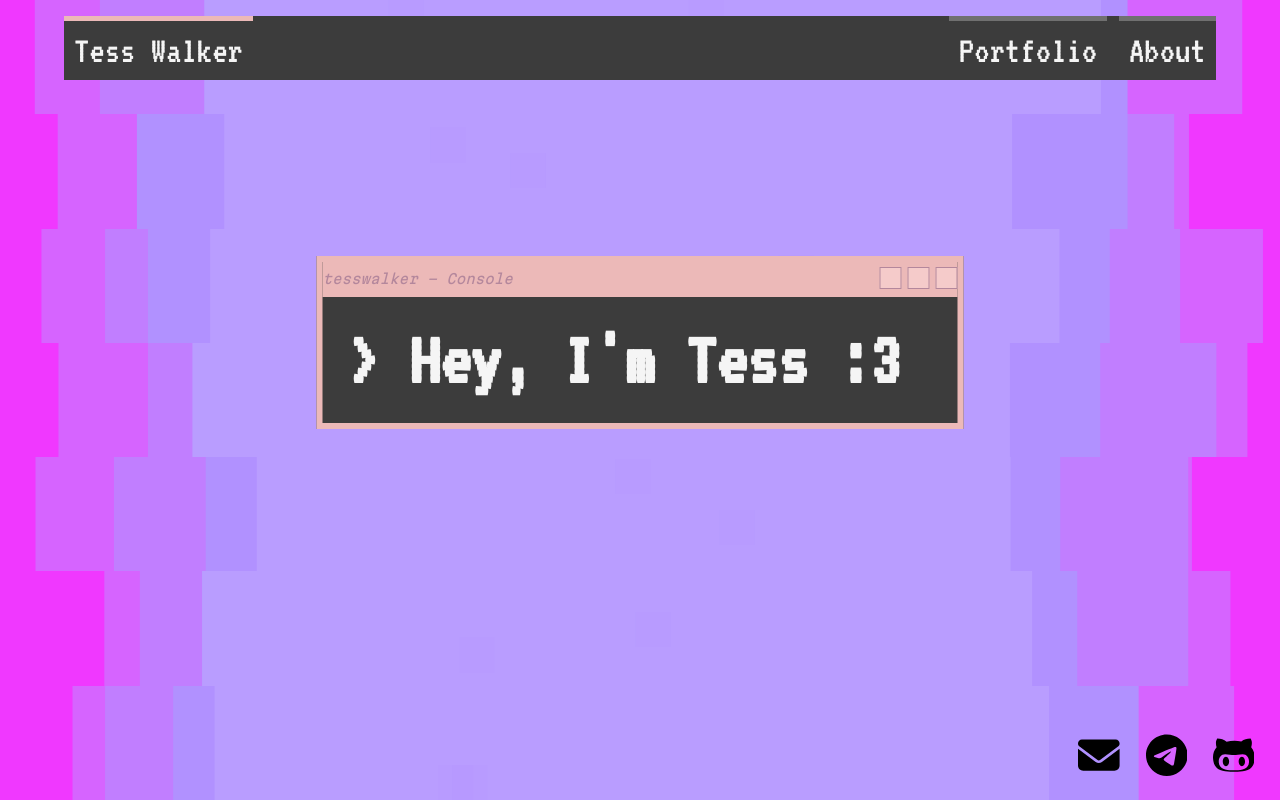
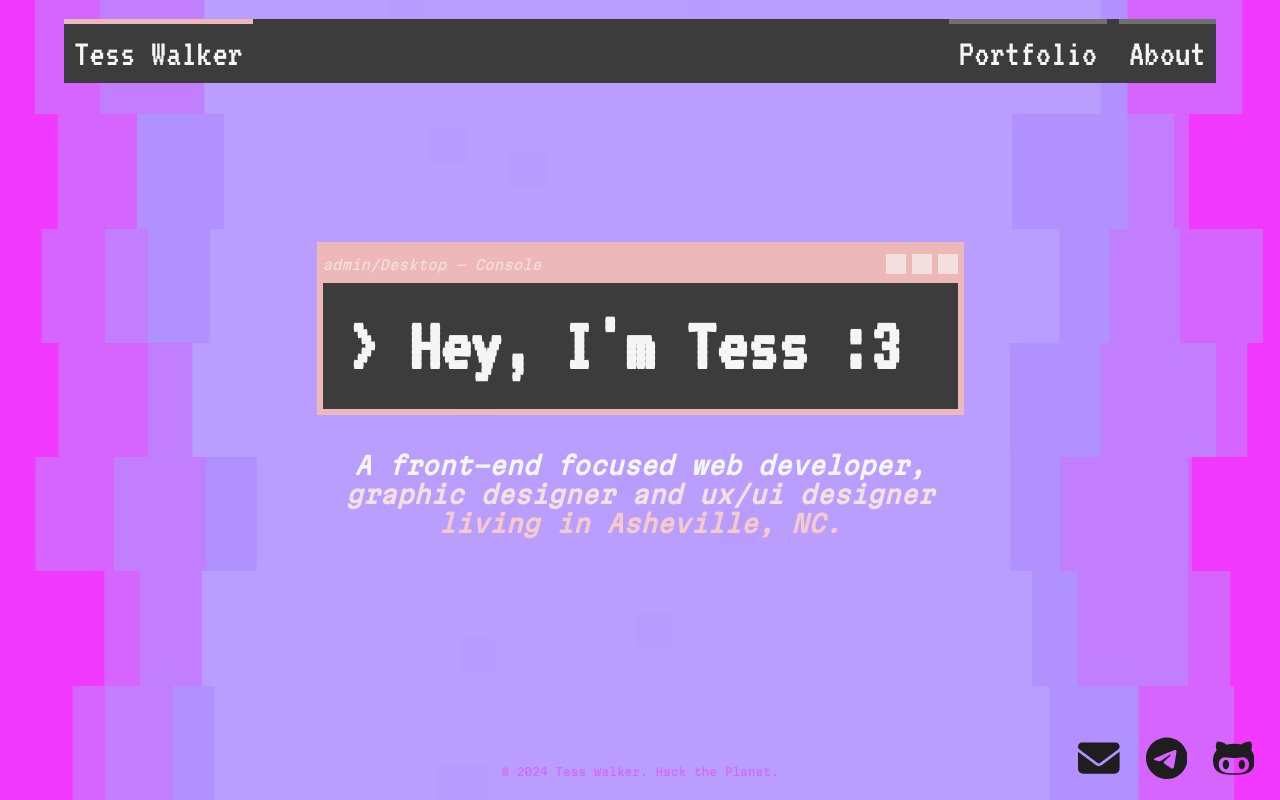
Before and after one commit to raine-y/rainehwalker, a plain HTML site: page index.html in a window 1280 px wide. Drawn offline with Linux system fonts and the light colour scheme.

Commit message:
I dont even remember

```diff
--- a/index.html
+++ b/index.html
@@ -29,22 +29,27 @@
             <svg xmlns="http://www.w3.org/2000/svg" viewBox="0 0 512 512">
                 <!--!Font Awesome Free 6.5.2 by @fontawesome - https://fontawesome.com License - https://fontawesome.com/license/free Copyright 2024 Fonticons, Inc.-->
                 <a xlink:href="mailto: tesshwalker10@gmail.com" target="_blank">
-                    <path fill="#000000" d="M48 64C21.5 64 0 85.5 0 112c0 15.1 7.1 29.3 19.2 38.4L236.8 313.6c11.4 8.5 27 8.5 38.4 0L492.8 150.4c12.1-9.1 19.2-23.3 19.2-38.4c0-26.5-21.5-48-48-48H48zM0 176V384c0 35.3 28.7 64 64 64H448c35.3 0 64-28.7 64-64V176L294.4 339.2c-22.8 17.1-54 17.1-76.8 0L0 176z"/>
+                    <path fill="#1E1E1E" d="M48 64C21.5 64 0 85.5 0 112c0 15.1 7.1 29.3 19.2 38.4L236.8 313.6c11.4 8.5 27 8.5 38.4 0L492.8 150.4c12.1-9.1 19.2-23.3 19.2-38.4c0-26.5-21.5-48-48-48H48zM0 176V384c0 35.3 28.7 64 64 64H448c35.3 0 64-28.7 64-64V176L294.4 339.2c-22.8 17.1-54 17.1-76.8 0L0 176z"/>
                 </a>
             </svg>
             <svg xmlns="http://www.w3.org/2000/svg" viewBox="0 0 496 512">
                 <!--!Font Awesome Free 6.5.2 by @fontawesome - https://fontawesome.com License - https://fontawesome.com/license/free Copyright 2024 Fonticons, Inc.-->
                 <a xlink:href="https://t.me/TessBreaker" target="_blank">
-                    <path fill="#000000" d="M248 8C111 8 0 119 0 256S111 504 248 504 496 393 496 256 385 8 248 8zM363 176.7c-3.7 39.2-19.9 134.4-28.1 178.3-3.5 18.6-10.3 24.8-16.9 25.4-14.4 1.3-25.3-9.5-39.3-18.7-21.8-14.3-34.2-23.2-55.3-37.2-24.5-16.1-8.6-25 5.3-39.5 3.7-3.8 67.1-61.5 68.3-66.7 .2-.7 .3-3.1-1.2-4.4s-3.6-.8-5.1-.5q-3.3 .7-104.6 69.1-14.8 10.2-26.9 9.9c-8.9-.2-25.9-5-38.6-9.1-15.5-5-27.9-7.7-26.8-16.3q.8-6.7 18.5-13.7 108.4-47.2 144.6-62.3c68.9-28.6 83.2-33.6 92.5-33.8 2.1 0 6.6 .5 9.6 2.9a10.5 10.5 0 0 1 3.5 6.7A43.8 43.8 0 0 1 363 176.7z"/>
+                    <path fill="#1E1E1E" d="M248 8C111 8 0 119 0 256S111 504 248 504 496 393 496 256 385 8 248 8zM363 176.7c-3.7 39.2-19.9 134.4-28.1 178.3-3.5 18.6-10.3 24.8-16.9 25.4-14.4 1.3-25.3-9.5-39.3-18.7-21.8-14.3-34.2-23.2-55.3-37.2-24.5-16.1-8.6-25 5.3-39.5 3.7-3.8 67.1-61.5 68.3-66.7 .2-.7 .3-3.1-1.2-4.4s-3.6-.8-5.1-.5q-3.3 .7-104.6 69.1-14.8 10.2-26.9 9.9c-8.9-.2-25.9-5-38.6-9.1-15.5-5-27.9-7.7-26.8-16.3q.8-6.7 18.5-13.7 108.4-47.2 144.6-62.3c68.9-28.6 83.2-33.6 92.5-33.8 2.1 0 6.6 .5 9.6 2.9a10.5 10.5 0 0 1 3.5 6.7A43.8 43.8 0 0 1 363 176.7z"/>
                 </a>
                 </svg>
             <svg xmlns="http://www.w3.org/2000/svg" viewBox="0 0 480 512">
                 <!--!Font Awesome Free 6.5.2 by @fontawesome - https://fontawesome.com License - https://fontawesome.com/license/free Copyright 2024 Fonticons, Inc.-->
                 <a xlink:href="https://github.com/tessbreaker" target="_blank">
-                    <path fill="#000000" d="M186.1 328.7c0 20.9-10.9 55.1-36.7 55.1s-36.7-34.2-36.7-55.1 10.9-55.1 36.7-55.1 36.7 34.2 36.7 55.1zM480 278.2c0 31.9-3.2 65.7-17.5 95-37.9 76.6-142.1 74.8-216.7 74.8-75.8 0-186.2 2.7-225.6-74.8-14.6-29-20.2-63.1-20.2-95 0-41.9 13.9-81.5 41.5-113.6-5.2-15.8-7.7-32.4-7.7-48.8 0-21.5 4.9-32.3 14.6-51.8 45.3 0 74.3 9 108.8 36 29-6.9 58.8-10 88.7-10 27 0 54.2 2.9 80.4 9.2 34-26.7 63-35.2 107.8-35.2 9.8 19.5 14.6 30.3 14.6 51.8 0 16.4-2.6 32.7-7.7 48.2 27.5 32.4 39 72.3 39 114.2zm-64.3 50.5c0-43.9-26.7-82.6-73.5-82.6-18.9 0-37 3.4-56 6-14.9 2.3-29.8 3.2-45.1 3.2-15.2 0-30.1-.9-45.1-3.2-18.7-2.6-37-6-56-6-46.8 0-73.5 38.7-73.5 82.6 0 87.8 80.4 101.3 150.4 101.3h48.2c70.3 0 150.6-13.4 150.6-101.3zm-82.6-55.1c-25.8 0-36.7 34.2-36.7 55.1s10.9 55.1 36.7 55.1 36.7-34.2 36.7-55.1-10.9-55.1-36.7-55.1z"/>
+                    <path fill="#1E1E1E" d="M186.1 328.7c0 20.9-10.9 55.1-36.7 55.1s-36.7-34.2-36.7-55.1 10.9-55.1 36.7-55.1 36.7 34.2 36.7 55.1zM480 278.2c0 31.9-3.2 65.7-17.5 95-37.9 76.6-142.1 74.8-216.7 74.8-75.8 0-186.2 2.7-225.6-74.8-14.6-29-20.2-63.1-20.2-95 0-41.9 13.9-81.5 41.5-113.6-5.2-15.8-7.7-32.4-7.7-48.8 0-21.5 4.9-32.3 14.6-51.8 45.3 0 74.3 9 108.8 36 29-6.9 58.8-10 88.7-10 27 0 54.2 2.9 80.4 9.2 34-26.7 63-35.2 107.8-35.2 9.8 19.5 14.6 30.3 14.6 51.8 0 16.4-2.6 32.7-7.7 48.2 27.5 32.4 39 72.3 39 114.2zm-64.3 50.5c0-43.9-26.7-82.6-73.5-82.6-18.9 0-37 3.4-56 6-14.9 2.3-29.8 3.2-45.1 3.2-15.2 0-30.1-.9-45.1-3.2-18.7-2.6-37-6-56-6-46.8 0-73.5 38.7-73.5 82.6 0 87.8 80.4 101.3 150.4 101.3h48.2c70.3 0 150.6-13.4 150.6-101.3zm-82.6-55.1c-25.8 0-36.7 34.2-36.7 55.1s10.9 55.1 36.7 55.1 36.7-34.2 36.7-55.1-10.9-55.1-36.7-55.1z"/>
                 </a>
             </svg>
         </div>
+    </div>
+    <div id="copyright">
+        <p>
+            © 2024 Tess Walker. Hack the Planet.
+        </p>
     </div>
     <div id="slider-container">
         <div class="slider">
@@ -84,11 +89,11 @@
                     <div class="cubeRight2"></div>
                 </div>
                 <img id="left-image" src="images/layered-steps-haikei.svg">
-                <img id="right-image" src="images/layered-steps-haikei(1).svg"
+                <img id="right-image" src="images/layered-steps-haikei(1).svg">
                 <div id="slide-1">
                     <div id="popup-container">
                         <div id="popup-header">
-                            <p><i>tesswalker - Console</i></p>
+                            <p><i>admin/Desktop - Console</i></p>
                             <div id="resize">
                                 <div id="resize-box"></div>
                                 <div id="resize-box"></div>
@@ -102,6 +107,11 @@
                             <h1 id="intro-line-1">
                             </h1>
                         </div>
+                    </div>
+                    <div id="desc">
+                        <h2>
+                            <i>A front-end focused web developer, <span id="line-2">graphic designer and ux/ui designer</span> <span id="line-3">living in Asheville, NC.</span></i>
+                        </h2>
                     </div>
                 </div>
             </div>
--- a/styles/about.css
+++ b/styles/about.css
@@ -18,7 +18,7 @@ body, html {
 #nav-container {
     position: absolute;
     z-index: 20;
-    top: 1rem;
+    top: 1.2rem;
     background-color: #3C3C3C;
     width: 90vw;
     left: 50%;
--- a/styles/index.css
+++ b/styles/index.css
@@ -96,7 +96,7 @@ body, html {
 #nav-container {
     position: absolute;
     z-index: 25;
-    top: 1rem;
+    top: 1.2rem;
     background-color: #3C3C3C;
     width: 90vw;
     left: 50%;
@@ -165,7 +165,7 @@ body, html {
     position: absolute;
     z-index: 20;
     right: 1.6rem;
-    bottom: 1.4rem;
+    bottom: 1.2rem;
     width: auto;
     height: auto;
 }
@@ -179,6 +179,19 @@ body, html {
 #social > svg {
     height: auto;
     width: 2.6rem;
+}
+
+/* COPYRITGHT */
+
+#copyright {
+    position: absolute;
+    left: 50%;
+    transform: translateX(-50%);
+    bottom: .7rem;
+    z-index: 15;
+    font-family: 'Martian_Mono';
+    font-size: 11px;
+    color: #D664FF;
 }
 
 /* SLIDER */
@@ -220,11 +233,14 @@ body, html {
 }
 
 #slide-1 {
-    height: 100%;
-    width: 100%;
-    position: absolute;
+    height: 100vh;
+    width: 100vw;
+    position: relative;
     display: flex;
     flex-direction: column;
+    justify-content: center;
+    align-items: center;
+    gap: 1rem;
 }
 
 #intro-container {
@@ -254,10 +270,6 @@ body, html {
     border: 6px solid #ECB9B8;
     position: relative;
     z-index: 15;
-    top: 32%;
-    transform: translateY(-50%);
-    left: 50%;
-    transform: translateX(-50%);
     width: 635px;
     background-color: #3C3C3C;
 }
@@ -270,7 +282,7 @@ body, html {
     height: 32px;
     width: 100%;
     background-color: #ECB9B8;
-    color: #b4879c;
+    color: #F5E0E0;
     padding-bottom: 3px;
     font-family: 'Martian_Mono';
     font-size: .85rem;
@@ -284,7 +296,25 @@ body, html {
 #resize-box {
     height: 20px;
     width: 20px;
-    background-color: #f5cbca;
-    border: 1.5px solid #b4879c;
+    background-color: #F5E0E0;
     margin-left: 6px;
 }
+
+/* Description */
+
+#desc {
+    font-family: 'Martian_Mono';
+    color: whitesmoke;
+    width: 630px;
+    font-size: 1rem;
+    text-align: center;
+    z-index: 15;
+}
+
+#line-2 {
+    color: #F5E0E0;
+}
+
+#line-3 {
+    color: #F5CBCA;
+}
--- a/styles/portfolio.css
+++ b/styles/portfolio.css
@@ -18,7 +18,7 @@ body, html {
 #nav-container {
     position: absolute;
     z-index: 20;
-    top: 1rem;
+    top: 1.2rem;
     background-color: #3C3C3C;
     width: 90vw;
     left: 50%;
```
